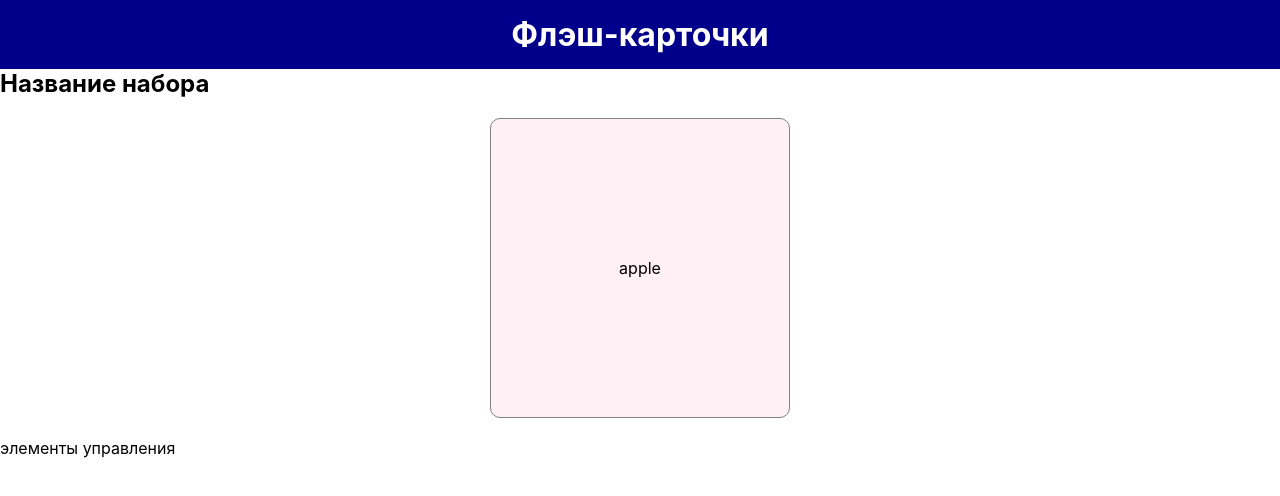
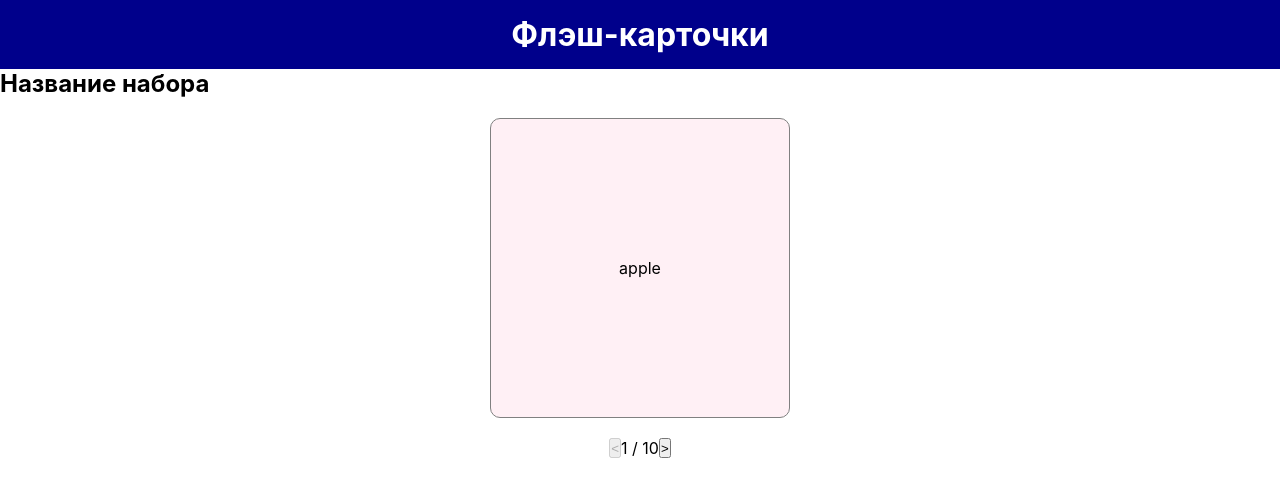
Before and after one commit to sonxvii/memory, a React (Create React App) app: page / in a window 1280 px wide. Shown: the top 496 px of the page. Built offline with nearby package versions, Linux system fonts and the light colour scheme.

Commit message:
add control panel

```diff
--- a/src/App.css
+++ b/src/App.css
@@ -41,3 +41,9 @@
   transform: rotateY(180deg);
   backface-visibility: hidden;
 }
+
+.control-panel {
+  display: flex;
+  margin: 10px auto;
+  justify-content: center;
+}
--- a/src/components/Set.jsx
+++ b/src/components/Set.jsx
@@ -1,16 +1,31 @@
 import { useState } from "react";
-import {Card} from "./Card";
-export function Set(){
+import { Card } from "./Card";
+export function Set() {
     const cards = require('../data'); //подключить данные с data.json
-    const [step, setStep] =useState(0);
-    return(
+    const [step, setStep] = useState(0);
+    const handleNext = () => {
+        if (step < cards.length - 2) {
+            setStep(step + 1)
+        }
+    }
+    const handlePrev = () => {
+        if (step > 0) {
+            setStep(step - 1)
+        }
+    }
+    return (
         <div>
             <h2>Название набора</h2>
             <Card
-                front = { cards[step].front }
-                back = { cards[step].back }
+                key={cards[step].id}
+                front={cards[step].front}
+                back={cards[step].back}
             />
-            <div>элементы управления</div>
+            <div className="control-panel">
+                <button disabled ={step == 0 ? true : false} onClick={handlePrev}> &lt; </button>
+                <p> {step+1} / {cards.length} </p>
+                <button disabled ={step == cards.length -1 ? true : false}onClick={handleNext}> &gt; </button>
+            </div>
         </div>
     );
 }
```
